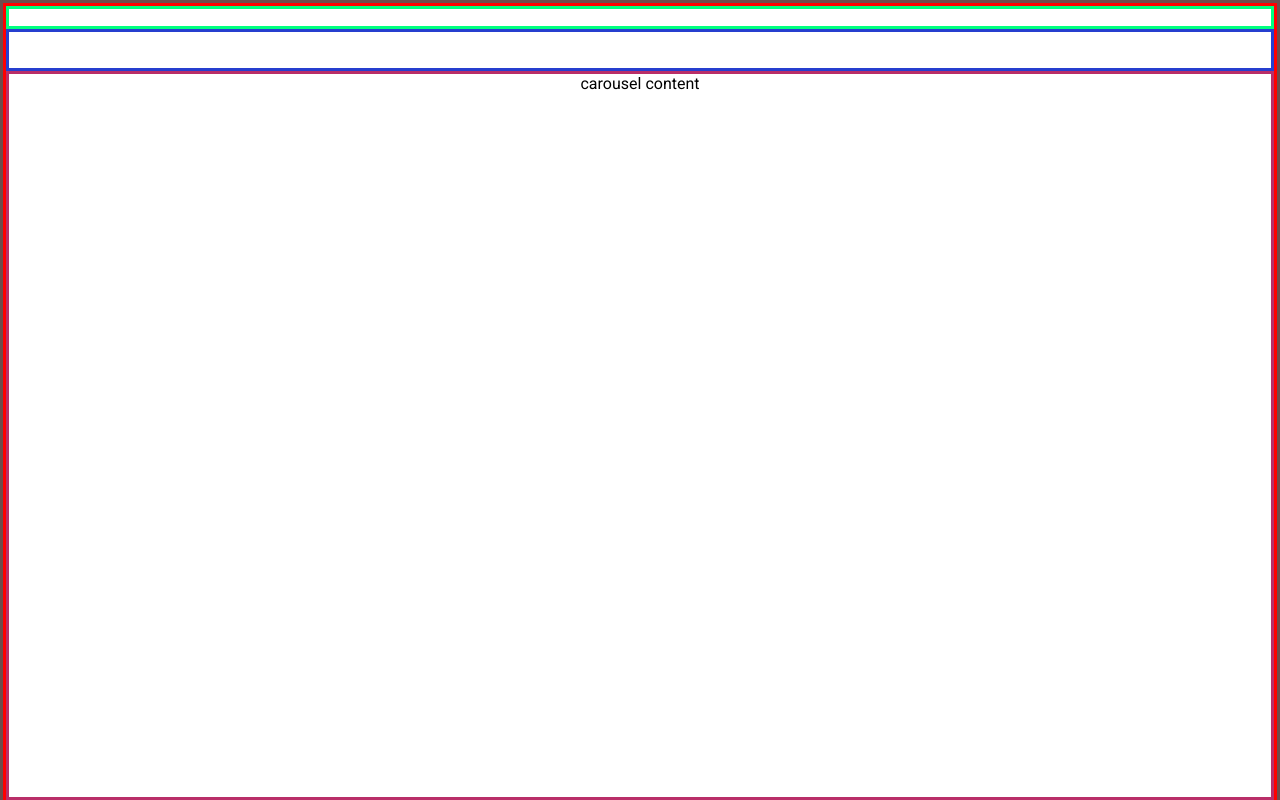
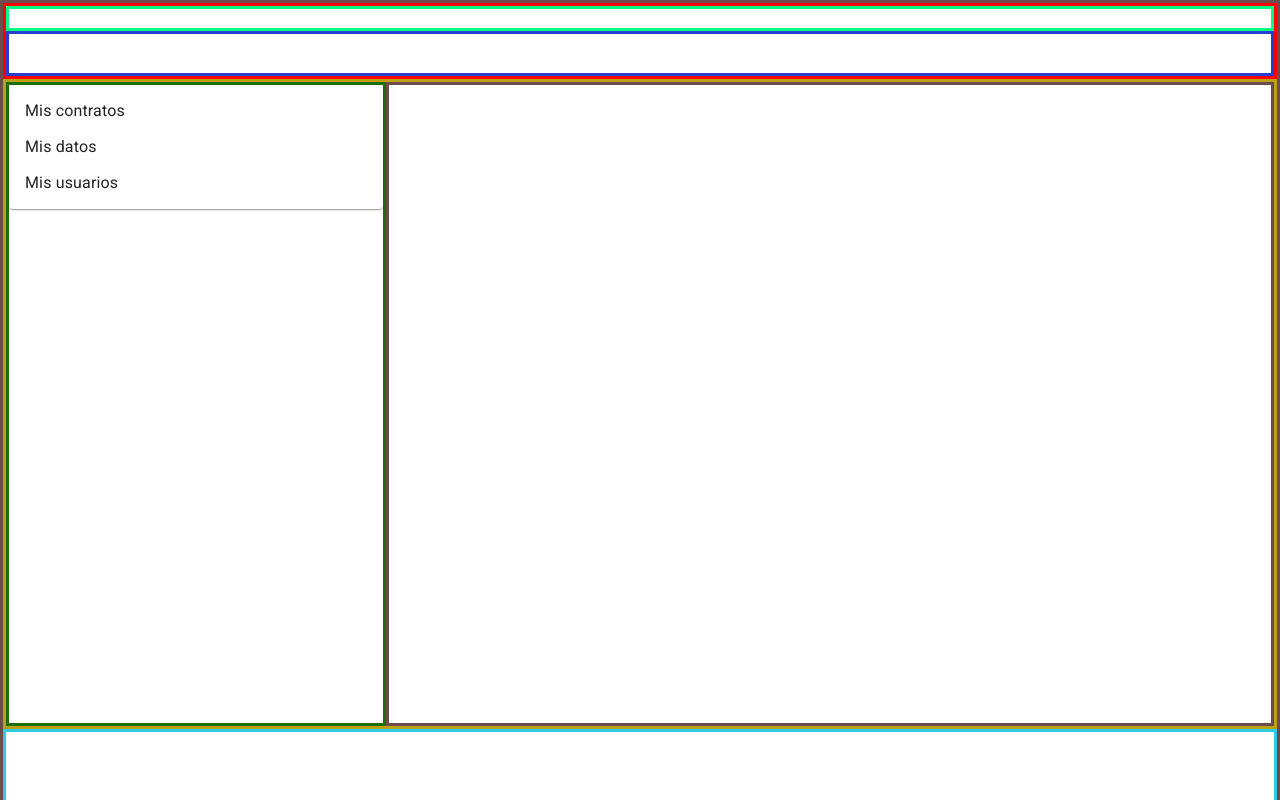
Before and after one commit to Simon834/Makelaar, a React (Create React App) app in the folder client/: page /admin in a window 1280 px wide. Shown: the top 800 px of the page. Built offline with nearby package versions, Linux system fonts and the light colour scheme; no server answers.

Commit message:
se agrega un comp. menu list, se inicializa el paneladmin

```diff
--- a/client/src/App.js
+++ b/client/src/App.js
@@ -2,15 +2,18 @@ import "./App.css";
 import "./"
 import ViewBase from "./Views/view-base";
 import { Route } from "react-router";
-import UserList from "./Components/UserList/UserList";
+import AdminPanel from "./Views/AdminPanel";
+import Carrusel from "./Components/Carrusel/Carrusel";
 
 function App() {
   return (
-            <div className="App">
-              <ViewBase carousel="carousel content" filter="filters"/>
-              <Route exact path="/admin/:id" component={UserList} />
-            </div>
-          )
+    <div className="App">
+      <Route exact path="/">
+        <ViewBase carousel={<Carrusel />} filter="filters" />
+      </Route>
+      <Route path="/admin" component={AdminPanel} />
+    </div>
+  )
 }
 
 export default App;
--- /dev/null
+++ b/client/src/Components/AdminBody/AdminBody.jsx
@@ -0,0 +1,13 @@
+import React from 'react'
+import { Route } from "react-router";
+import UserList from '../UserList/UserList'
+
+export default function AdminBody() {
+    return (
+        <div>
+            <Route path="/admin/users">
+                <UserList/>
+            </Route>
+        </div>
+    )
+}
--- /dev/null
+++ b/client/src/Components/MenuPanelList/MenuPanelList.jsx
@@ -0,0 +1,45 @@
+import React from 'react'
+import { useHistory } from 'react-router-dom';
+import Paper from '@material-ui/core/Paper';
+import MenuItem from '@material-ui/core/MenuItem';
+import MenuList from '@material-ui/core/MenuList';
+
+export default function MenuPanelList({ list, routeAction }) {
+
+    /*
+    list=[{
+        title:titulo de la sección,
+        rute:ruta de la sección
+        }
+        ejemplo:
+        ,
+        title:"Mis contratos",
+        rute:"/contrato"
+        }]
+
+
+    routeAction="/ruta general de la sección"
+    ejemplo:
+    routeAction="/user"
+
+    */
+
+    const history = useHistory()
+
+    console.log(list)
+    function routeHandle(rute) {
+        history.push(`${routeAction}${rute}`)
+    }
+
+    return (
+        <div >
+            <Paper >
+                <MenuList>
+                    {list?.map(item => (
+                        <MenuItem onClick={()=>routeHandle(item.rute)}>{item.title}</MenuItem>
+                    ))}
+                </MenuList>
+            </Paper>
+        </div>
+    )
+}
--- a/client/src/Views/AdminPanel.jsx
+++ b/client/src/Views/AdminPanel.jsx
@@ -1,9 +1,27 @@
 import React from 'react'
+import ViewBase from './view-base'
+import MenuPanelList from '../Components/MenuPanelList/MenuPanelList'
+import AdminBody from '../Components/AdminBody/AdminBody'
 
 export default function AdminPanel() {
+    const list =
+        [{
+            title: "Mis contratos",
+            rute: "/contrato"
+        },
+        {
+            title: "Mis datos",
+            rute: "/datos"
+        },
+        {
+            title: "Mis usuarios",
+            rute: "/users"
+        }
+        ]
+
     return (
         <div>
-
+            <ViewBase filter={<MenuPanelList list={list} routeAction="/admin" />} content={<AdminBody />} />
         </div>
     )
 }
--- a/client/src/index.js
+++ b/client/src/index.js
@@ -1,4 +1,4 @@
-import React, { StrictMode } from "react";
+import React from "react";
 import ReactDOM from "react-dom";
 import "./index.css";
 import App from "./App";
```
